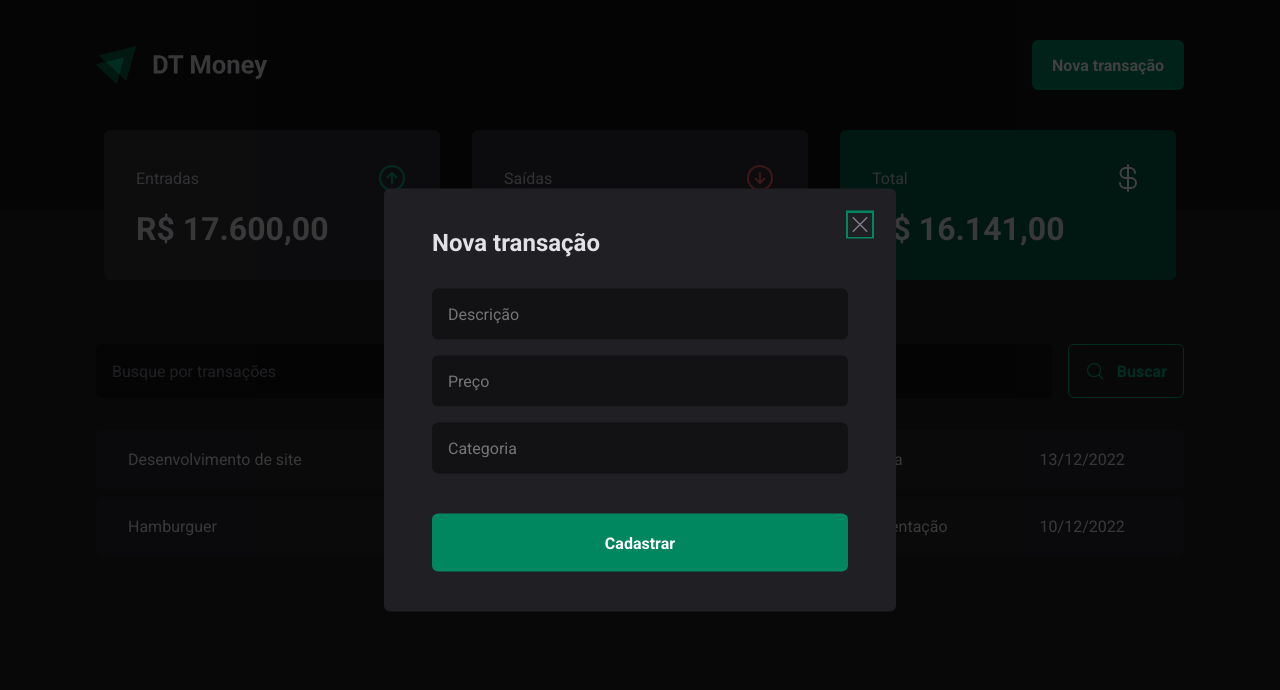
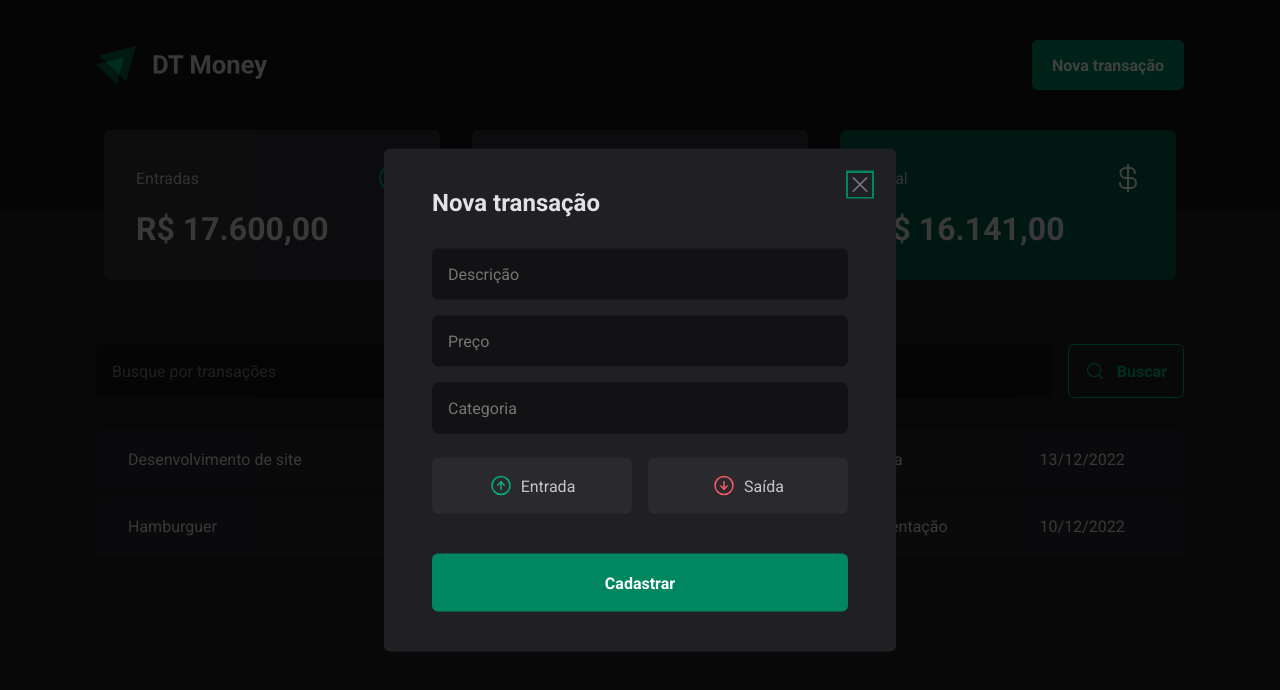
Before and after one commit to franciscovinicios/dtmoney-react, a React (Vite) app: page / in a window 1280 px wide. Both pictures are taken after a click on the button "Nova transação". Shown: the top 690 px of the page. Built offline with nearby package versions, Linux system fonts and the light colour scheme.

Commit message:
visual structure: transaction modal buttons type

```diff
--- a/src/components/NewTransactionModal/index.tsx
+++ b/src/components/NewTransactionModal/index.tsx
@@ -1,6 +1,12 @@
 import * as Dialog from "@radix-ui/react-dialog";
-import { CloseButton, Content, Overlay } from "./styles";
-import { X } from "phosphor-react";
+import {
+  CloseButton,
+  Content,
+  Overlay,
+  TransactionType,
+  TransactionTypeButton,
+} from "./styles";
+import { ArrowCircleDown, ArrowCircleUp, X } from "phosphor-react";
 
 export function NewTransactionModal() {
   return (
@@ -15,6 +21,16 @@
           <input type="text" placeholder="Descrição" required />
           <input type="number" placeholder="Preço" required />
           <input type="text" placeholder="Categoria" required />
+          <TransactionType>
+            <TransactionTypeButton variant="Income">
+              <ArrowCircleUp size={24} />
+              Entrada
+            </TransactionTypeButton>
+            <TransactionTypeButton variant="outcome">
+              <ArrowCircleDown size={24} />
+              Saída
+            </TransactionTypeButton>
+          </TransactionType>
 
           <button type="submit">Cadastrar</button>
         </form>
--- a/src/components/NewTransactionModal/styles.ts
+++ b/src/components/NewTransactionModal/styles.ts
@@ -70,3 +70,32 @@
   cursor: pointer;
   color: ${({ theme }) => theme["gray-500"]};
 `;
+
+export const TransactionType = styled.div`
+  display: grid;
+  grid-template-columns: repeat(2, 1fr);
+  gap: 1rem;
+  margin-top: 0.5rem;
+`;
+
+interface TransactionTypeButtonProps {
+  variant: "Income" | "outcome";
+}
+
+export const TransactionTypeButton = styled.button<TransactionTypeButtonProps>`
+  background: ${({ theme }) => theme["gray-700"]};
+  padding: 1rem;
+  display: flex;
+  align-items: center;
+  justify-content: center;
+  gap: 0.5rem;
+  border-radius: 6px;
+  cursor: pointer;
+  border: 0;
+  color: ${({ theme }) => theme["gray-300"]};
+
+  svg {
+    color: ${({ theme, variant }) =>
+      variant === "Income" ? theme["green-300"] : theme["red-300"]};
+  }
+`;
```
